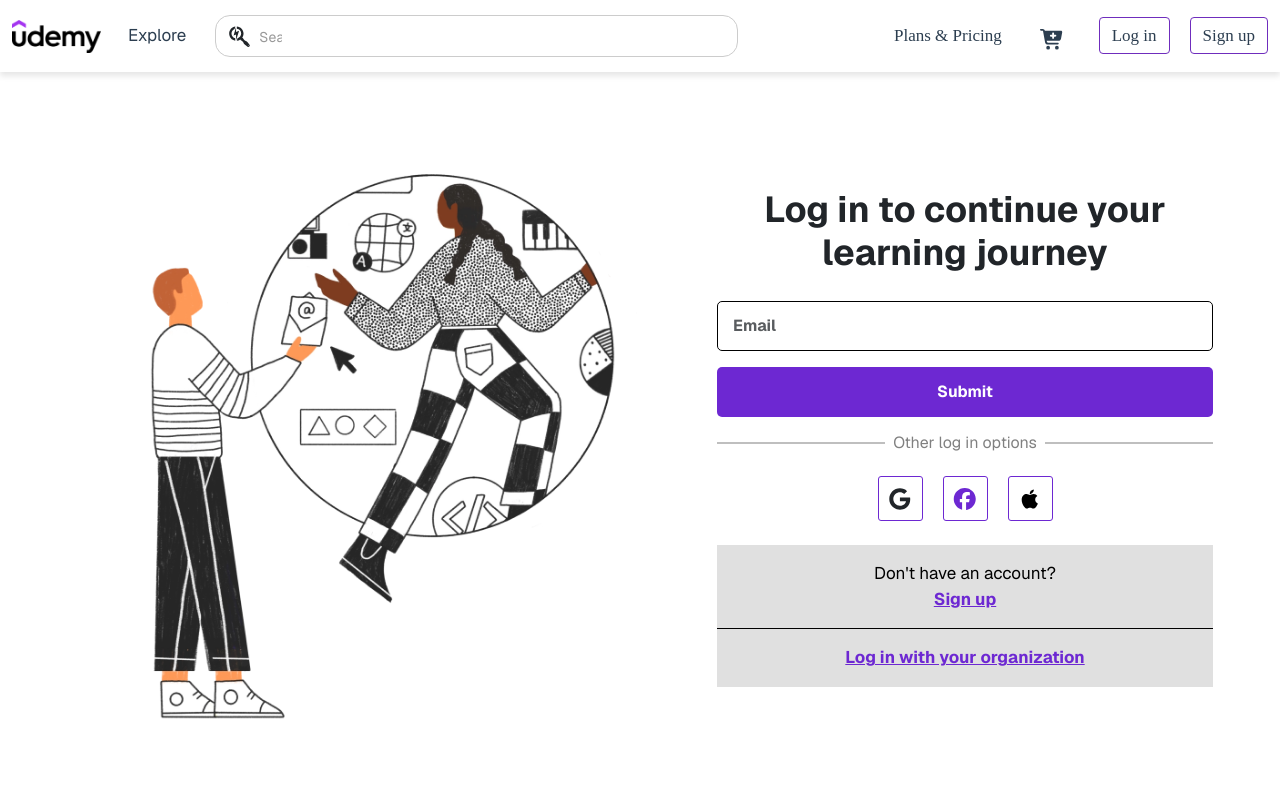
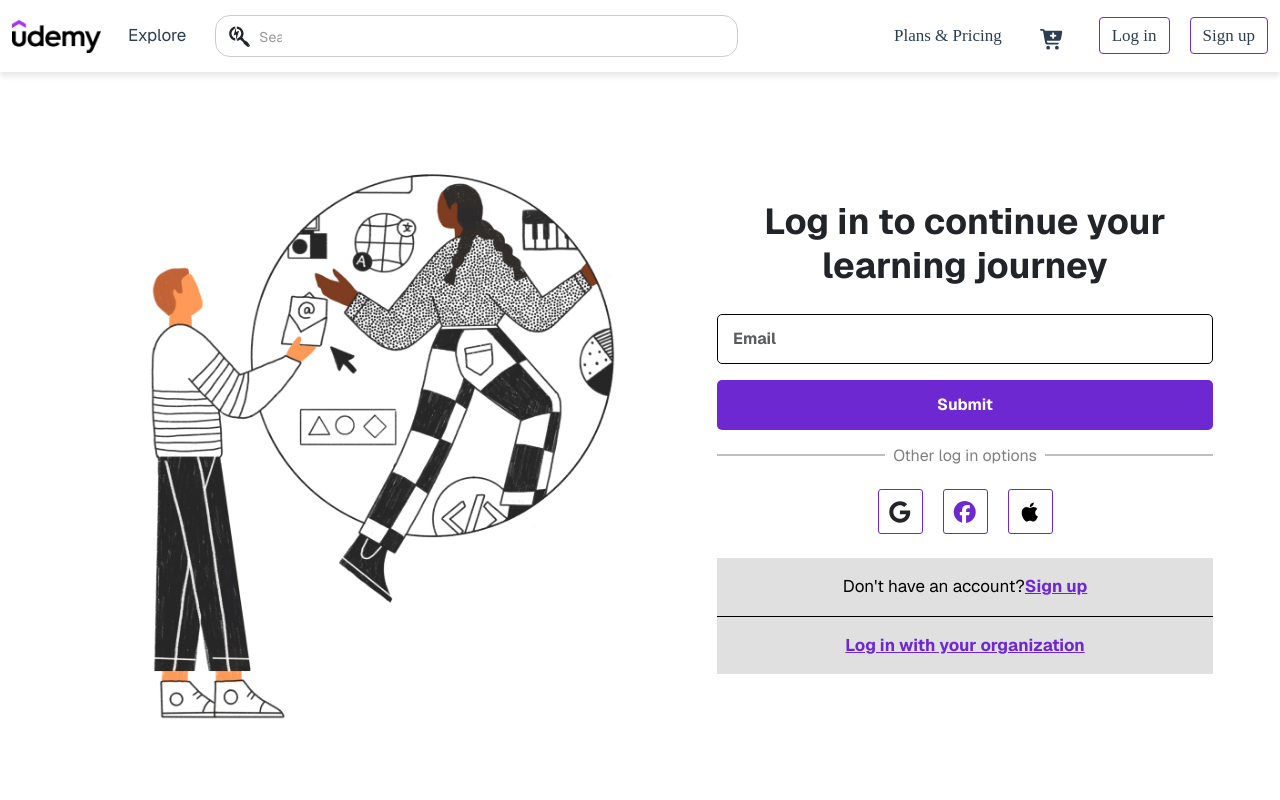
Before and after one commit to pintu1238/LMS-Learning-Management-System-, a Next.js app in the folder learning/: page /login in a window 1280 px wide. Shown: the top 800 px of the page. Built offline with nearby package versions, Linux system fonts and the light colour scheme.

Commit message:
last time

```diff
--- a/learning/public/sass/pages/login.scss
+++ b/learning/public/sass/pages/login.scss
@@ -200,6 +200,12 @@
         }
     }
 }
+
+section.login .loginArea .right .contant .other .option p,
+section.login .loginArea .right .contant .other .option a.sign_up {
+    display: inline-block;
+}
+
 
 @media (min-width: 1200px) and (max-width: 1299px) {
     section.login {
```
